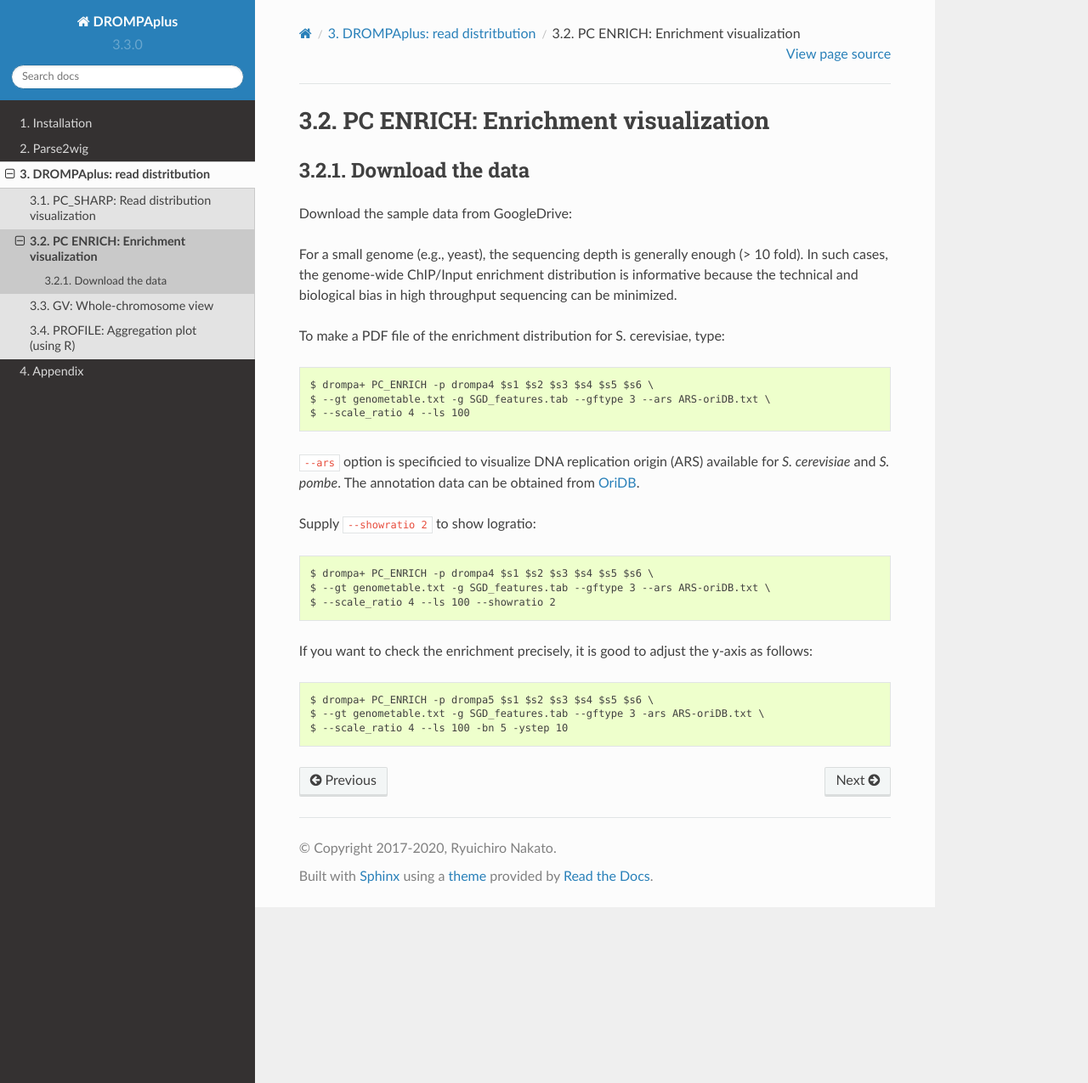
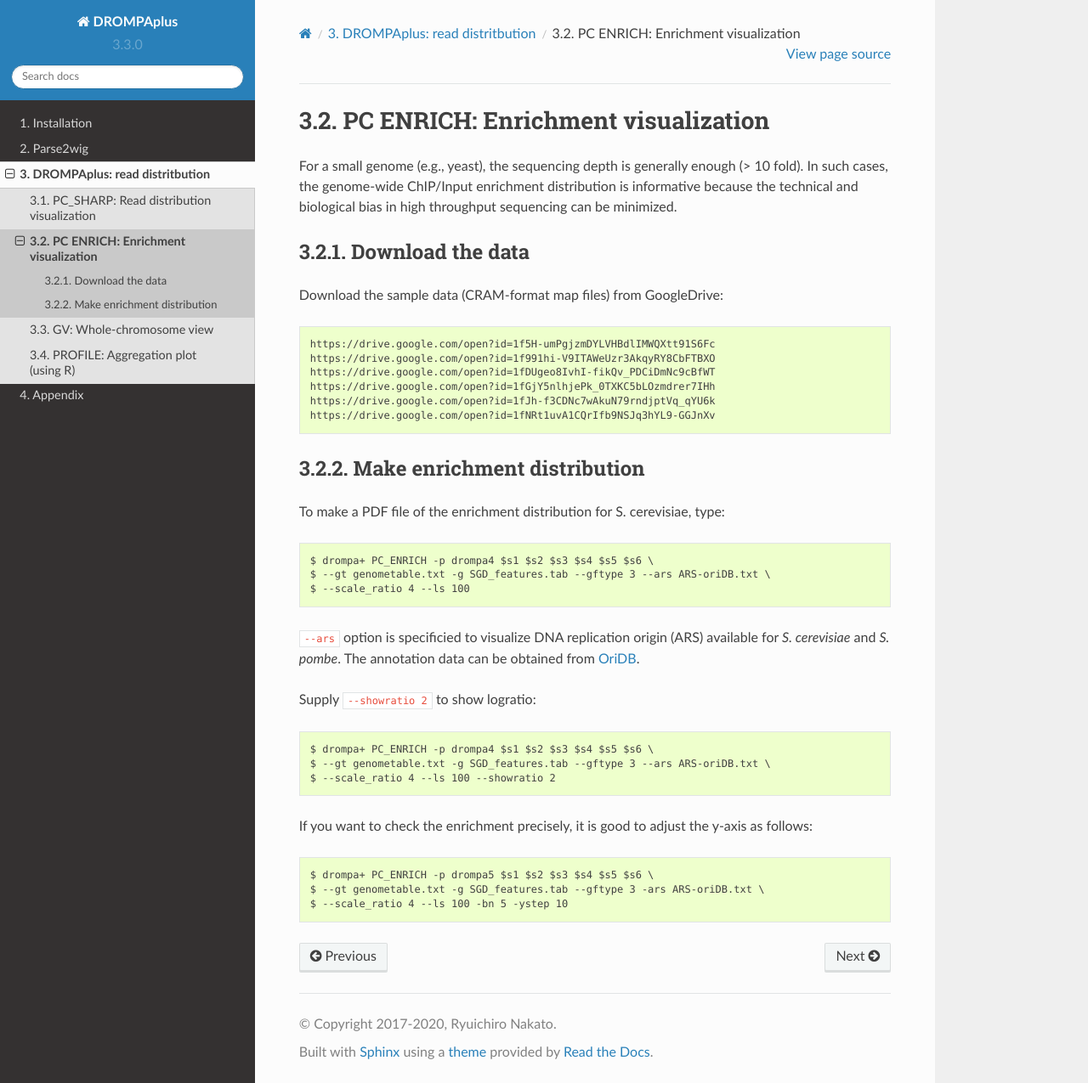
Before and after one commit to rnakato/DROMPAplus, a Sphinx documentation site: the page built from docs/content/drompa/PCENRICH.rst, in a window 1280 px wide and 1275 px high. Shown: the whole window at 85% size. Built offline with Sphinx 7.4.7 and the Read the Docs theme 2.0.0, drawn with Linux system fonts in a browser that asks for light colours.

```diff
--- a/docs/content/drompa/PCENRICH.rst
+++ b/docs/content/drompa/PCENRICH.rst
@@ -1,19 +1,27 @@
 PC ENRICH: Enrichment visualization
 -----------------------------------------
 
+For a small genome (e.g., yeast), the sequencing depth is generally enough (> 10 fold).
+In such cases, the genome-wide ChIP/Input enrichment distribution is informative because the
+technical and biological bias in high throughput sequencing can be minimized.
 
 
 Download the data
 +++++++++++++++++++++++++++++++
-Download the sample data from GoogleDrive:
+
+Download the sample data (CRAM-format map files) from GoogleDrive::
+
+    https://drive.google.com/open?id=1f5H-umPgjzmDYLVHBdlIMWQXtt91S6Fc
+    https://drive.google.com/open?id=1f991hi-V9ITAWeUzr3AkqyRY8CbFTBXO
+    https://drive.google.com/open?id=1fDUgeo8IvhI-fikQv_PDCiDmNc9cBfWT
+    https://drive.google.com/open?id=1fGjY5nlhjePk_0TXKC5bLOzmdrer7IHh
+    https://drive.google.com/open?id=1fJh-f3CDNc7wAkuN79rndjptVq_qYU6k
+    https://drive.google.com/open?id=1fNRt1uvA1CQrIfb9NSJq3hYL9-GGJnXv
 
 
+Make enrichment distribution
+++++++++++++++++++++++++++++++++++++++++++
 
-
-
-For a small genome (e.g., yeast), the sequencing depth is generally enough (> 10 fold).
-In such cases, the genome-wide ChIP/Input enrichment distribution is informative because the
-technical and biological bias in high throughput sequencing can be minimized.
 
 To make a PDF file of the enrichment distribution for S. cerevisiae, type::
 
```
Also changed, not shown: 1 other file.
